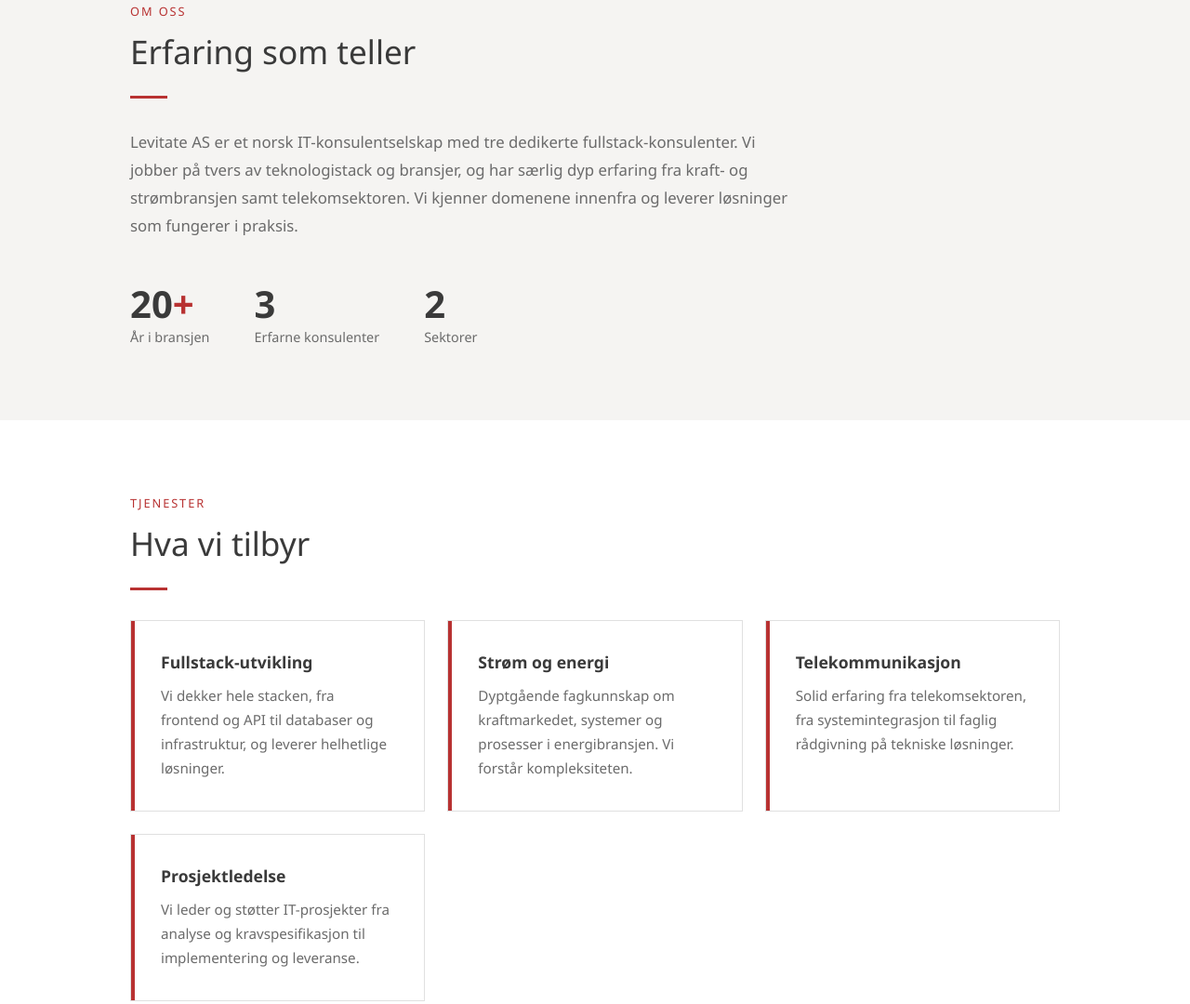
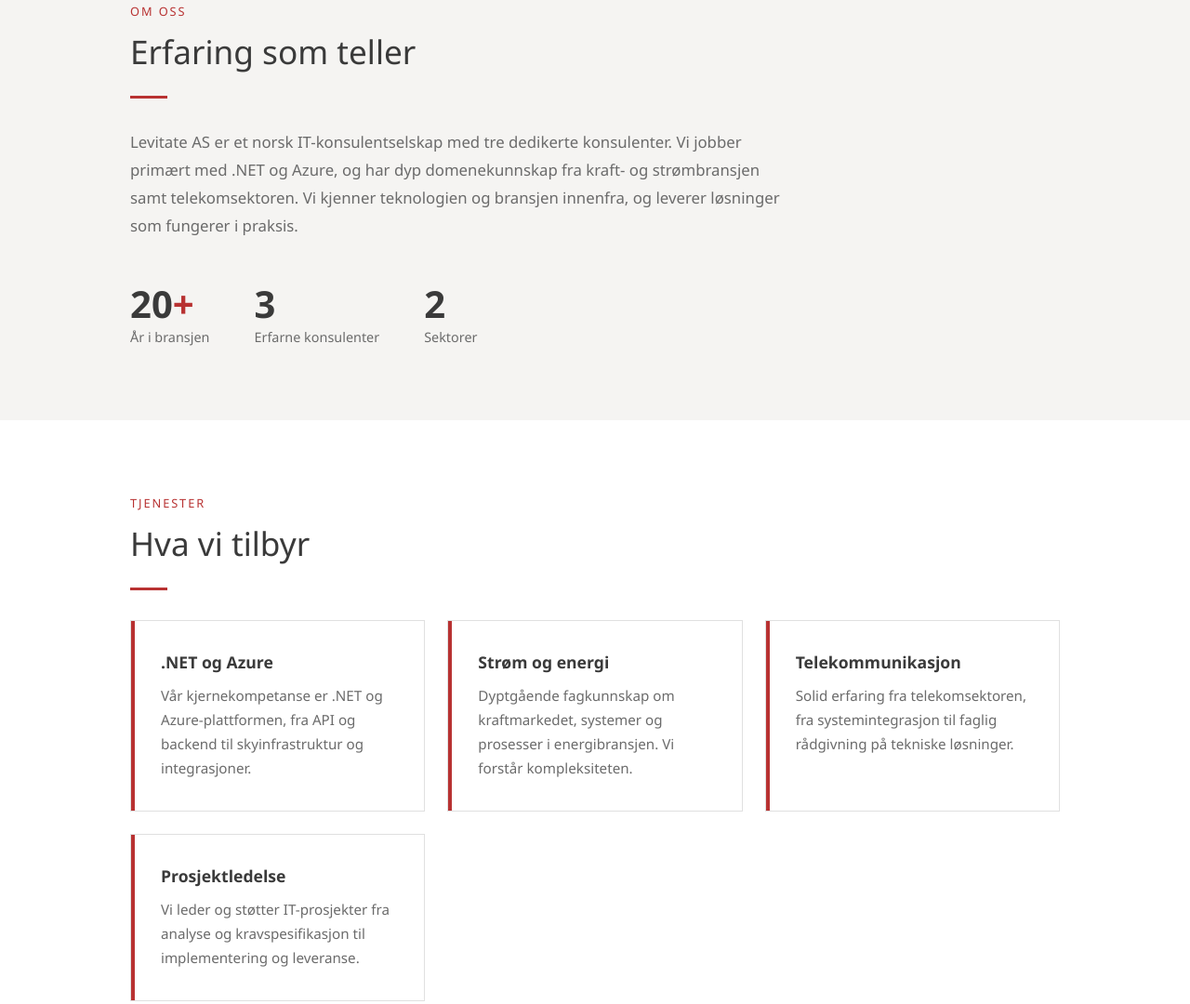
Before and after one commit to Levitateas/levitate-website, a plain HTML site: page index.html in a window 1280 px wide. Shown: the part 877-1957 px from the top of the page at 93% size. Drawn offline with Linux system fonts and the light colour scheme.

Commit message:
Changed the texts a bit

```diff
--- a/index.html
+++ b/index.html
@@ -290,7 +290,7 @@
   <section id="hero">
     <div class="accent-bar"></div>
     <h1>Fullstack IT-konsulenter<br><span>for din bransje</span></h1>
-    <p>Vi leverer bred IT-kompetanse på tvers av teknologi og domener, med særlig sterk erfaring innen strøm og telekom.</p>
+    <p>Vi leverer fullstack IT-kompetanse med særlig styrke i .NET og Azure, og dyp domenekunnskap innen strøm og telekom.</p>
     <a href="#kontakt" class="cta">Ta kontakt</a>
   </section>
 
@@ -301,9 +301,9 @@
       <h2 class="section-title">Erfaring som teller</h2>
       <div class="divider"></div>
       <p>
-        Levitate AS er et norsk IT-konsulentselskap med tre dedikerte fullstack-konsulenter.
-        Vi jobber på tvers av teknologistack og bransjer, og har særlig dyp erfaring fra kraft- og
-        strømbransjen samt telekomsektoren. Vi kjenner domenene innenfra og leverer løsninger som fungerer i praksis.
+        Levitate AS er et norsk IT-konsulentselskap med tre dedikerte konsulenter.
+        Vi jobber primært med .NET og Azure, og har dyp domenekunnskap fra kraft- og strømbransjen
+        samt telekomsektoren. Vi kjenner teknologien og bransjen innenfra, og leverer løsninger som fungerer i praksis.
       </p>
       <div class="stats">
         <div class="stat">
@@ -330,8 +330,8 @@
       <div class="divider"></div>
       <div class="cards">
         <div class="card">
-          <h3>Fullstack-utvikling</h3>
-          <p>Vi dekker hele stacken, fra frontend og API til databaser og infrastruktur, og leverer helhetlige løsninger.</p>
+          <h3>.NET og Azure</h3>
+          <p>Vår kjernekompetanse er .NET og Azure-plattformen, fra API og backend til skyinfrastruktur og integrasjoner.</p>
         </div>
         <div class="card">
           <h3>Strøm og energi</h3>
@@ -358,7 +358,6 @@
       <p>Har du et prosjekt du trenger hjelp med, eller ønsker du å vite mer om hva vi kan bidra med? Ta gjerne kontakt.</p>
       <div class="contact-info">
         <a href="mailto:post@levitate.no"><span class="icon"></span> post@levitate.no</a>
-        <a href="tel:+4700000000"><span class="icon"></span> +47 000 00 000</a>
         <a href="#"><span class="icon"></span> Oslo, Norge</a>
       </div>
     </div>
```
